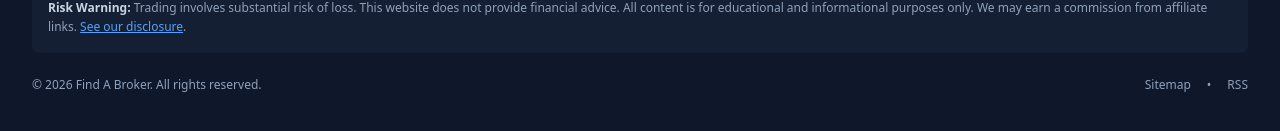
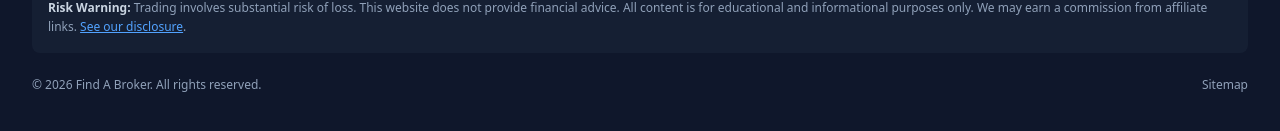
Before and after one commit to richardbeauf91-bot/chooser, a Next.js app: page / in a window 1280 px wide. Shown: the part 3689-3820 px from the top of the page. Built offline with nearby package versions, Linux system fonts and the light colour scheme.

Commit message:
Update layout.tsx

```diff
--- a/app/layout.tsx
+++ b/app/layout.tsx
@@ -150,10 +150,6 @@ export default function RootLayout({
                     <a href="/sitemap.xml" className="hover:text-white transition-colors">
                       Sitemap
                     </a>
-                    <span>•</span>
-                    <a href="/rss" className="hover:text-white transition-colors">
-                      RSS
-                    </a>
                   </div>
                 </div>
               </div>
```
